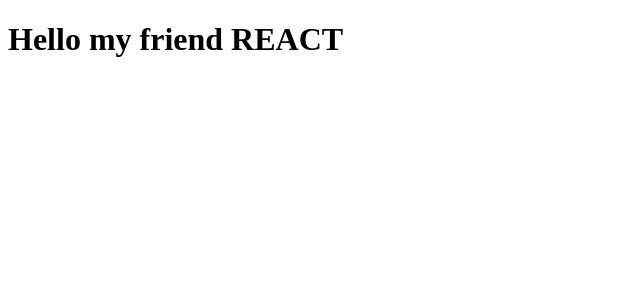
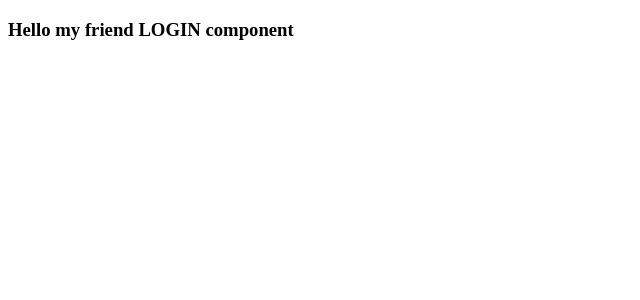
Before and after one commit to pacool84/REACT-Login, a React (Create React App) app: page / in a window 1280 px wide. Shown: the top 300 px of the page, without its empty margins (0-640 px from the left). Built offline with nearby package versions, Linux system fonts and the light colour scheme; no server answers.

Commit message:
[ADD] The basic structure of the Login component

```diff
--- a/src/App.js
+++ b/src/App.js
@@ -1,5 +1,6 @@
 import React, { useState, useEffect } from "react";
 import fire from "./fire";
+import Login from "./Login";
 
 const App = () => {
   const [user, setUser] = useState("");
@@ -20,6 +21,7 @@
   };
 
   const handleLogin = () => {
+    clearErrors();
     fire
       .auth()
       .signInWithEmailAndPassword(email, password)
@@ -39,6 +41,7 @@
   };
 
   const handleSignup = () => {
+    clearErrors();
     fire
       .auth()
       .createUserWithEmailAndPassword(email, password)
@@ -63,6 +66,7 @@
   const authListener = () => {
     fire.auth().onAuthStateChanged((user) => {
       if (user) {
+        clearInputs();
         setUser(user);
       } else {
         setUser("");
@@ -76,7 +80,7 @@
 
   return (
     <div className='App'>
-      <h1>Hello my friend REACT</h1>
+      <Login />
     </div>
   );
 };
--- /dev/null
+++ b/src/Login.js
@@ -0,0 +1,11 @@
+import React from "react";
+
+const Login = () => {
+  return (
+    <section className='login'>
+      <h3>Hello my friend LOGIN component</h3>
+    </section>
+  );
+};
+
+export default Login;
```
